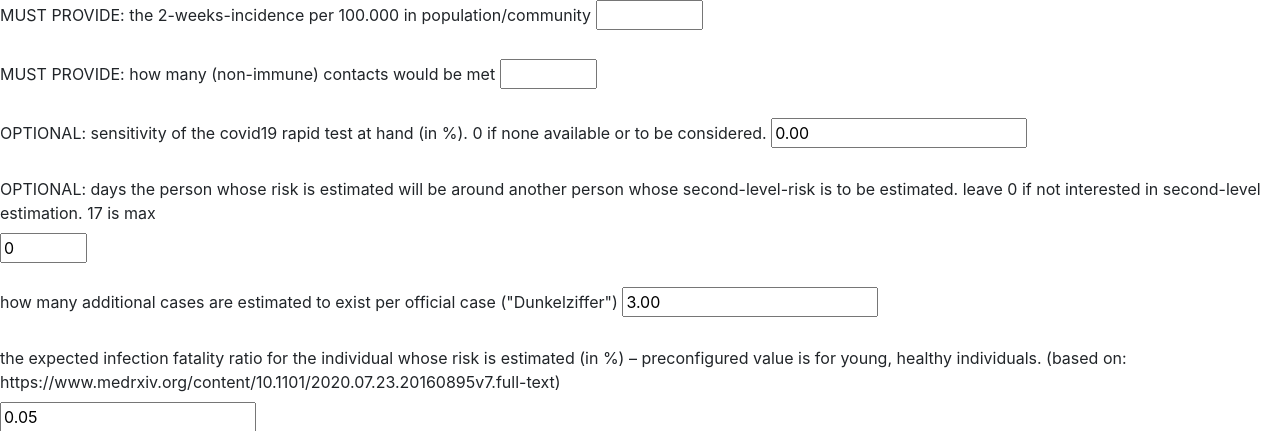
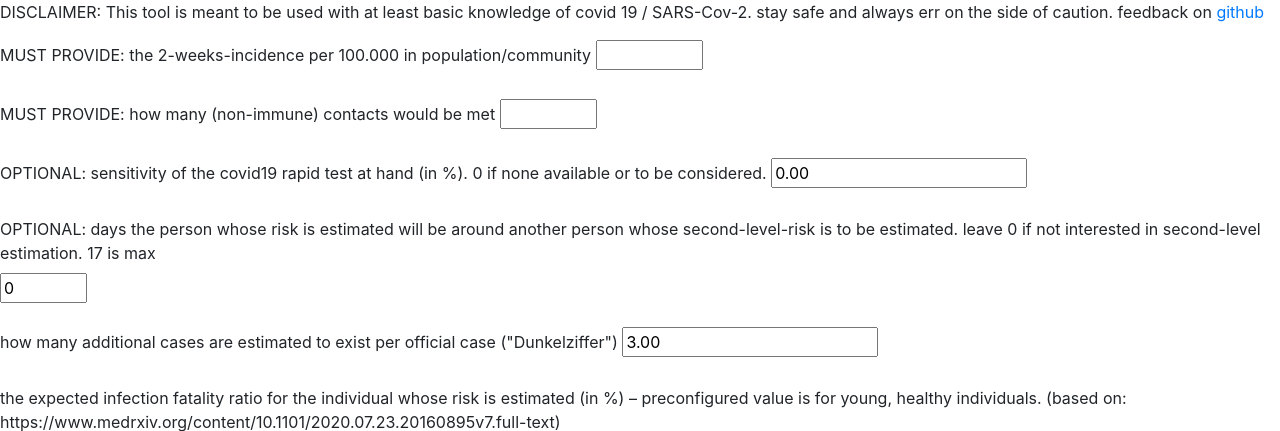
Before and after one commit to PaulAmosKreiner/covid-risk-estimation, a Flask app: page /covid in a window 1280 px wide. Shown: the top 431 px of the page. Run offline with Flask 2, Linux system fonts and the light colour scheme; some libraries are stand-ins or nearby versions.

Commit message:
disclaimer on startpage also

```diff
--- a/src/templates/main.html
+++ b/src/templates/main.html
@@ -25,6 +25,13 @@
     {% endwith %}
     {% block body %}{% endblock %}
 
+    <p>
+        DISCLAIMER: This tool is meant to be used with at least basic knowledge
+        of covid 19 / SARS-Cov-2. stay safe and always err on the side of
+        caution. feedback on <a href="https://github.com/PaulAmosKreiner/
+        covid-risk-estimation">github</a>
+    </p>
+
     {% from "_formhelpers.html" import render_field %}
     <form method=post>
         <dl>
```
Lines whose indentation alone changed are shown as unchanged.
